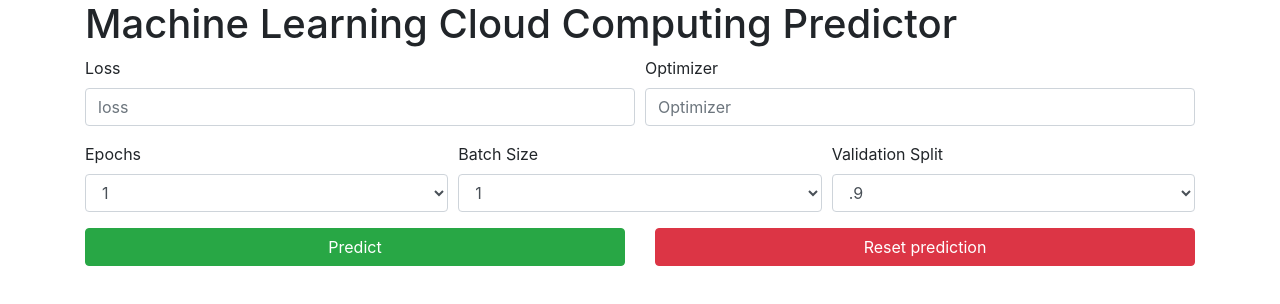
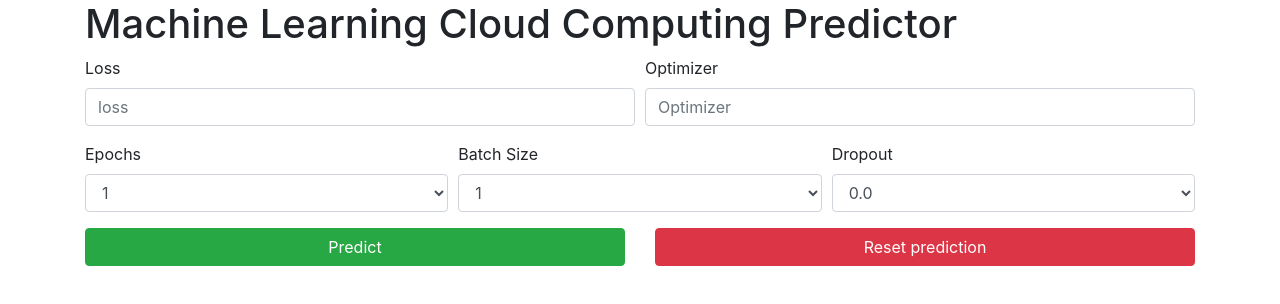
Before and after one commit to codefueled/cloud_computing_final, a React (Create React App) app in the folder cloud_computing_react/: page / in a window 1280 px wide. Shown: the top 304 px of the page. Built offline with nearby package versions, Linux system fonts and the light colour scheme.

Commit message:
Full application done

```diff
--- a/cloud_computing_react/src/App.js
+++ b/cloud_computing_react/src/App.js
@@ -20,7 +20,7 @@ class App extends Component {
         optimizer: '',
         epochs: 1,
         batch_size: 1,
-        validation_split: 1
+        dropout: 0
       },
       result: ""
     };
@@ -40,8 +40,9 @@ class App extends Component {
     const formData = this.state.formData;
     console.log(formData);
     this.setState({ isLoading: true });
-    let results = await API.get("/model", { params: { data: this.state.formData } });
-    this.setState({ isLoading: false });
+    let returned = await API.get("/model", { params: { loss: this.state.formData.loss, optimizer: this.state.formData.optimizer, epochs: this.state.formData.epochs, batch_size: this.state.formData.batch_size, dropout: this.state.formData.dropout  } });
+    console.log(returned);
+    this.setState({ isLoading: false, result: returned.data.result });
   }
 
   handleCancelClick = (event) => {
@@ -89,9 +90,9 @@ class App extends Component {
                   name="epochs"
                   onChange={this.handleChange}>
                   <option>1</option>
+                  <option>4</option>
+                  <option>8</option>
                   <option>16</option>
-                  <option>32</option>
-                  <option>64</option>
                 </Form.Control>
               </Form.Group>
               <Form.Group as={Col}>
@@ -108,16 +109,16 @@ class App extends Component {
                 </Form.Control>
               </Form.Group>
               <Form.Group as={Col}>
-                <Form.Label>Validation Split</Form.Label>
+                <Form.Label>Dropout</Form.Label>
                 <Form.Control
                   as="select"
-                  value={formData.validation_split}
-                  name="validation_split"
+                  value={formData.dropout}
+                  name="dropout"
                   onChange={this.handleChange}>
-                  <option>.9</option>
-                  <option>.8</option>
-                  <option>.7</option>
-                  <option>.6</option>
+                  <option>0.0</option>
+                  <option>0.1</option>
+                  <option>0.2</option>
+                  <option>0.3</option>
                 </Form.Control>
               </Form.Group>
             </Form.Row>
```
Also changed, not shown: 1 other file (tests, documents, lock files or other folders).
